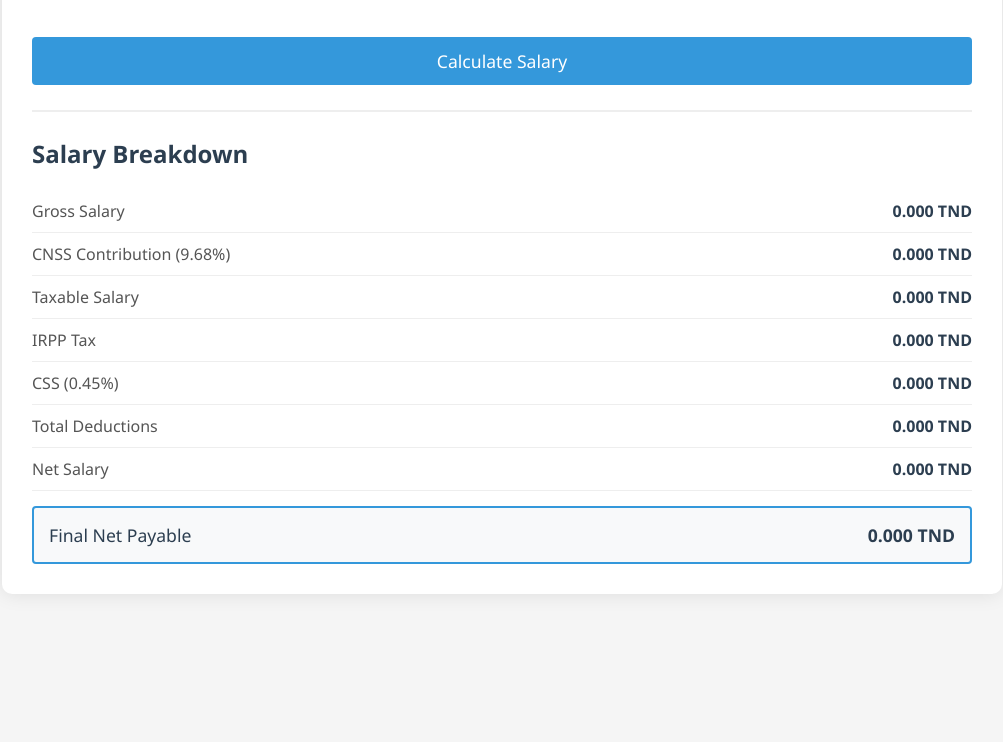
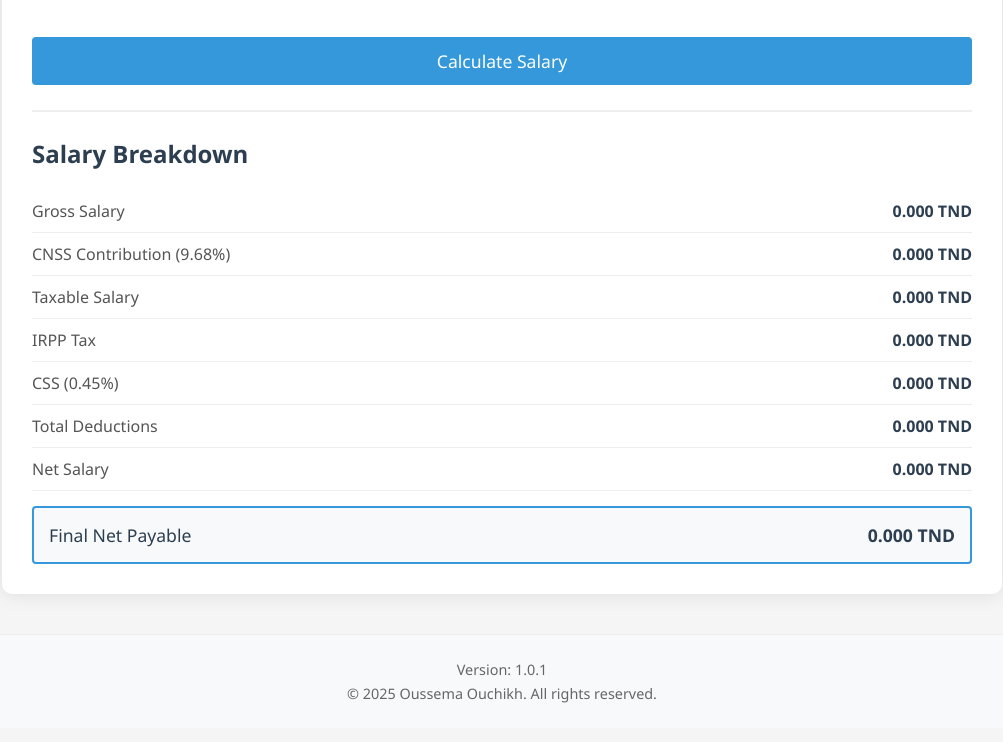
Before and after one commit to Zidor200/CNXSalaryCalculator, a website: page index.html in a window 1280 px wide. Shown: the part 1322-2064 px from the top of the page, without its empty margins (138-1141 px from the left). Before the commit the page ends 1936 px from the top, so only its background shows below. Drawn offline with Linux system fonts and the light colour scheme.

Commit message:
Initial commit: Concentrix Salary Calculator v1.0.1

```diff
--- a/index.html
+++ b/index.html
@@ -162,6 +162,12 @@
             </div>
         </div>
     </div>
+    <footer class="footer">
+        <div class="container">
+            <p data-translate="version">Version: 1.0.1</p>
+            <p data-translate="copyright">© 2025 Oussema Ouchikh. All rights reserved.</p>
+        </div>
+    </footer>
     <script src="script.js"></script>
 </body>
 </html>
--- a/script.js
+++ b/script.js
@@ -56,7 +56,9 @@ const translations = {
         cssContribution: "CSS (0.45%)",
         totalDeductions: "Total Deductions",
         netSalary: "Net Salary",
-        finalNetPayable: "Final Net Payable"
+        finalNetPayable: "Final Net Payable",
+        version: "Version: 1.0.1",
+        copyright: "© 2025 Oussema Ouchikh. All rights reserved."
     },
     fr: {
         title: "Calculateur de Salaire Concentrix",
@@ -93,7 +95,9 @@ const translations = {
         cssContribution: "CSS (0.45%)",
         totalDeductions: "Total des Retenues",
         netSalary: "Salaire Net",
-        finalNetPayable: "Net à Payer"
+        finalNetPayable: "Net à Payer",
+        version: "Version: 1.0.1",
+        copyright: "© 2025 Oussema Ouchikh. Tous droits réservés."
     }
 };
 
--- a/styles.css
+++ b/styles.css
@@ -318,3 +318,18 @@ input:focus, select:focus {
     background: #2980b9;
     color: white;
 }
+
+/* Add this to your existing CSS */
+.footer {
+    margin-top: 40px;
+    padding: 20px 0;
+    background-color: #f8f9fa;
+    border-top: 1px solid #eee;
+    text-align: center;
+}
+
+.footer p {
+    margin: 5px 0;
+    color: #666;
+    font-size: 0.9rem;
+}
```
Also changed, not shown: README.md.
